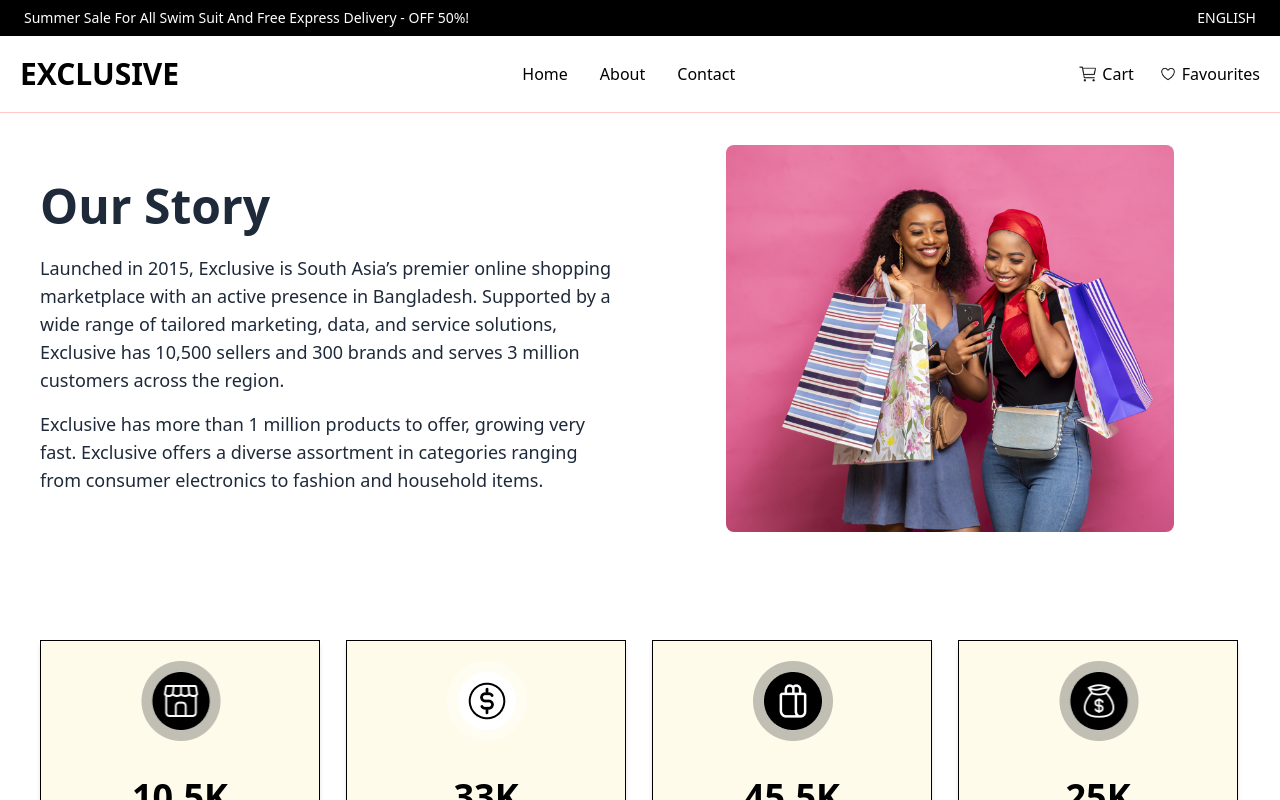
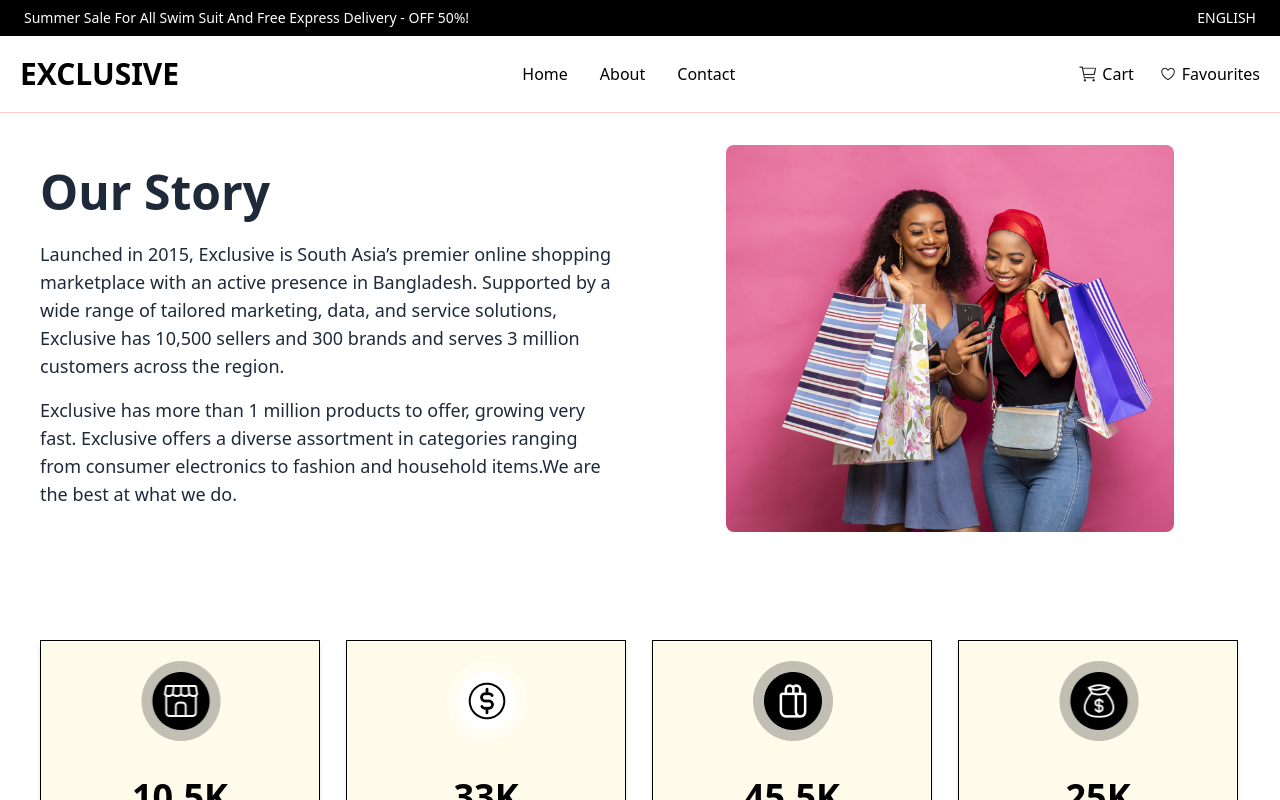
Before and after one commit to chigoziek9/my-ecommerce-site, a React app: page /about in a window 1280 px wide. Shown: the top 800 px of the page. Built offline with nearby package versions, Linux system fonts and the light colour scheme; the HTML template or start-up script is replaced by a standard one.

Commit message:
about done

```diff
--- a/src/pages/About.jsx
+++ b/src/pages/About.jsx
@@ -69,7 +69,7 @@
           <p className="mt-4 text-base md:text-lg">
             Exclusive has more than 1 million products to offer, growing very
             fast. Exclusive offers a diverse assortment in categories ranging
-            from consumer electronics to fashion and household items.
+            from consumer electronics to fashion and household items.We are the best at what we do.
           </p>
         </div>
 
@@ -87,6 +87,7 @@
             title={card.title}
             text={card.text}
             image={card.image}
+
           />
         ))}
       </div>
```
